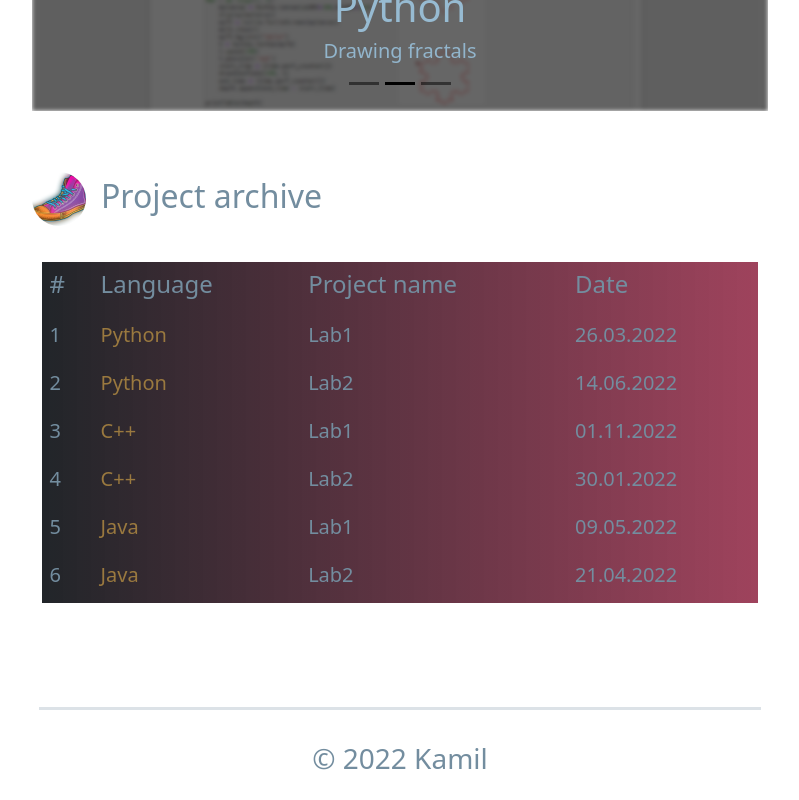
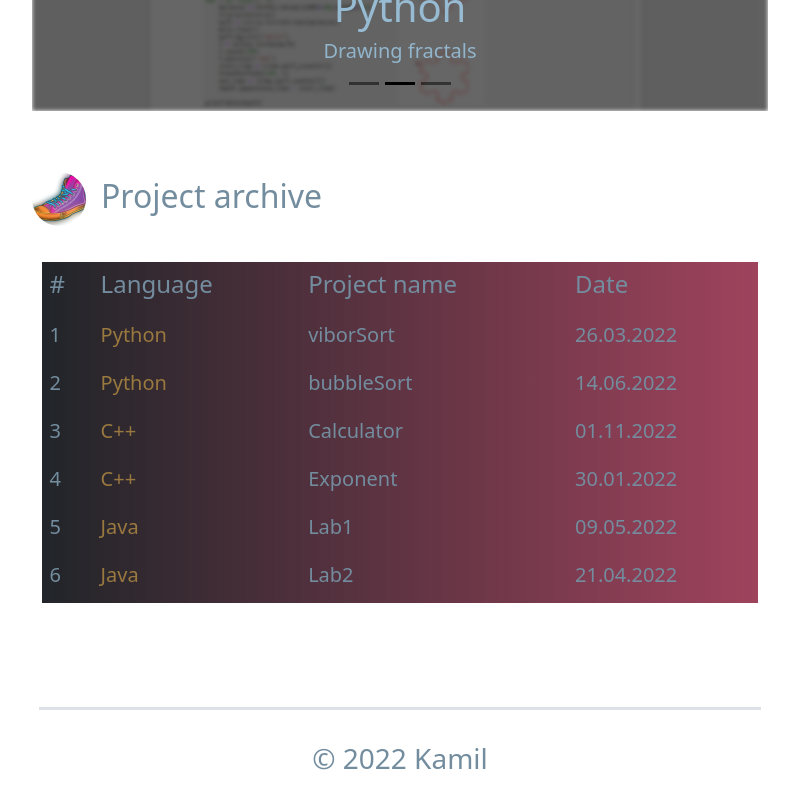
Before and after one commit to ogkama/practice2022, a React (Create React App) app: page / in a window 1280 px wide. Shown: the part 892-1692 px from the top of the page, without its empty margins (240-1039 px from the left). Built offline with nearby package versions, Linux system fonts and the light colour scheme.

Commit message:
Please12

```diff
--- a/src/App.js
+++ b/src/App.js
@@ -10,7 +10,8 @@ import { Container} from "react-bootstrap";
 import pic1 from './Components/Pics/calc.png';
 import pic2 from './Components/Pics/exp.png';
 import pic3 from './Components/Pics/elevator.png';
-
+import pic4 from './Components/Pics/pyth1.png';
+import pic5 from './Components/Pics/pyth2.png';
 import beach from './Components/Pics/beach2.mp4';
 
 function App() {
@@ -37,10 +38,10 @@ function App() {
                     <Route path='/python' element={[
                         <Container className = "col-lg-7" >
                             <div className="d-flex justify-content-around">
-                                <ProjectCard />,
-                                <ProjectCard />,
-                                <ProjectCard />,
-                                <ProjectCard />,
+                                <ProjectCard pImg = {pic4} pTitle = "vstavkaSort" pText = "python, python, python, python"/>,
+                                <ProjectCard pImg = {pic5} pTitle = "viborSort" pText = "python, python, python, python"/>,
+                                <ProjectCard pImg = {pic4} pTitle = "bubbleSort" pText = "python, python, python, python"/>,
+                                <ProjectCard pImg = {pic5} pTitle = "fastSOrt" pText = "python, python, python, python"/>,
                             </div>
                         </Container>
                     ]}/>
--- a/src/Components/Lenta.js
+++ b/src/Components/Lenta.js
@@ -38,25 +38,25 @@ export default class Projects extends Component {
                         <tr className="helloh2">
                             <td><h5 className="textAdaptive">1</h5></td>
                             <td><h5 className="textAdaptive"><a href = "https://github.com/ogkama/">Python</a></h5></td>
-                            <td><h5 className="textAdaptive">Lab1</h5></td>
+                            <td><h5 className="textAdaptive">viborSort</h5></td>
                             <td><h5 className="textAdaptive">26.03.2022</h5></td>
                         </tr>
                         <tr className="helloh2">
                             <td><h5 className="textAdaptive">2</h5></td>
                             <td><h5 className="textAdaptive"><a href = "https://github.com/ogkama/">Python</a></h5></td>
-                            <td><h5 className="textAdaptive">Lab2</h5></td>
+                            <td><h5 className="textAdaptive">bubbleSort</h5></td>
                             <td><h5 className="textAdaptive">14.06.2022</h5></td>
                         </tr>
                         <tr className="helloh2">
                             <td><h5 className="textAdaptive">3</h5></td>
                             <td><h5 className="textAdaptive"><a href = "https://github.com/ogkama/">C++</a></h5></td>
-                            <td><h5 className="textAdaptive">Lab1</h5></td>
+                            <td><h5 className="textAdaptive">Calculator</h5></td>
                             <td><h5 className="textAdaptive">01.11.2022</h5></td>
                         </tr>
                         <tr className="helloh2">
                             <td><h5 className="textAdaptive">4</h5></td>
                             <td><h5 className="textAdaptive"><a href = "https://github.com/ogkama/">C++</a></h5></td>
-                            <td><h5 className="textAdaptive">Lab2</h5></td>
+                            <td><h5 className="textAdaptive">Exponent</h5></td>
                             <td><h5 className="textAdaptive">30.01.2022</h5></td>
                         </tr>
                         <tr className="helloh2">
```
Also changed, not shown: src/Components/Pics/pyth1.png (added), src/Components/Pics/pyth2.png (added).
